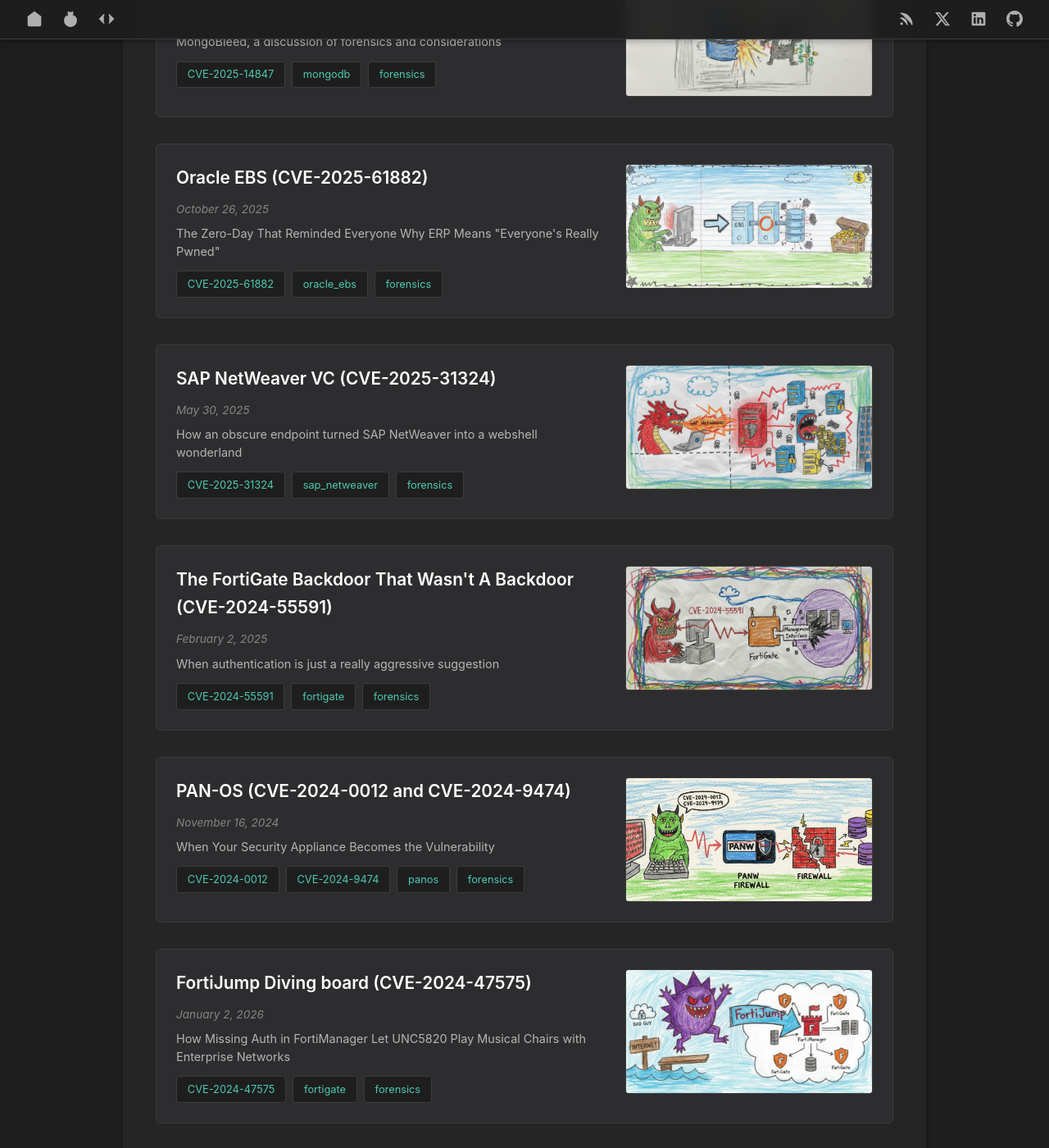
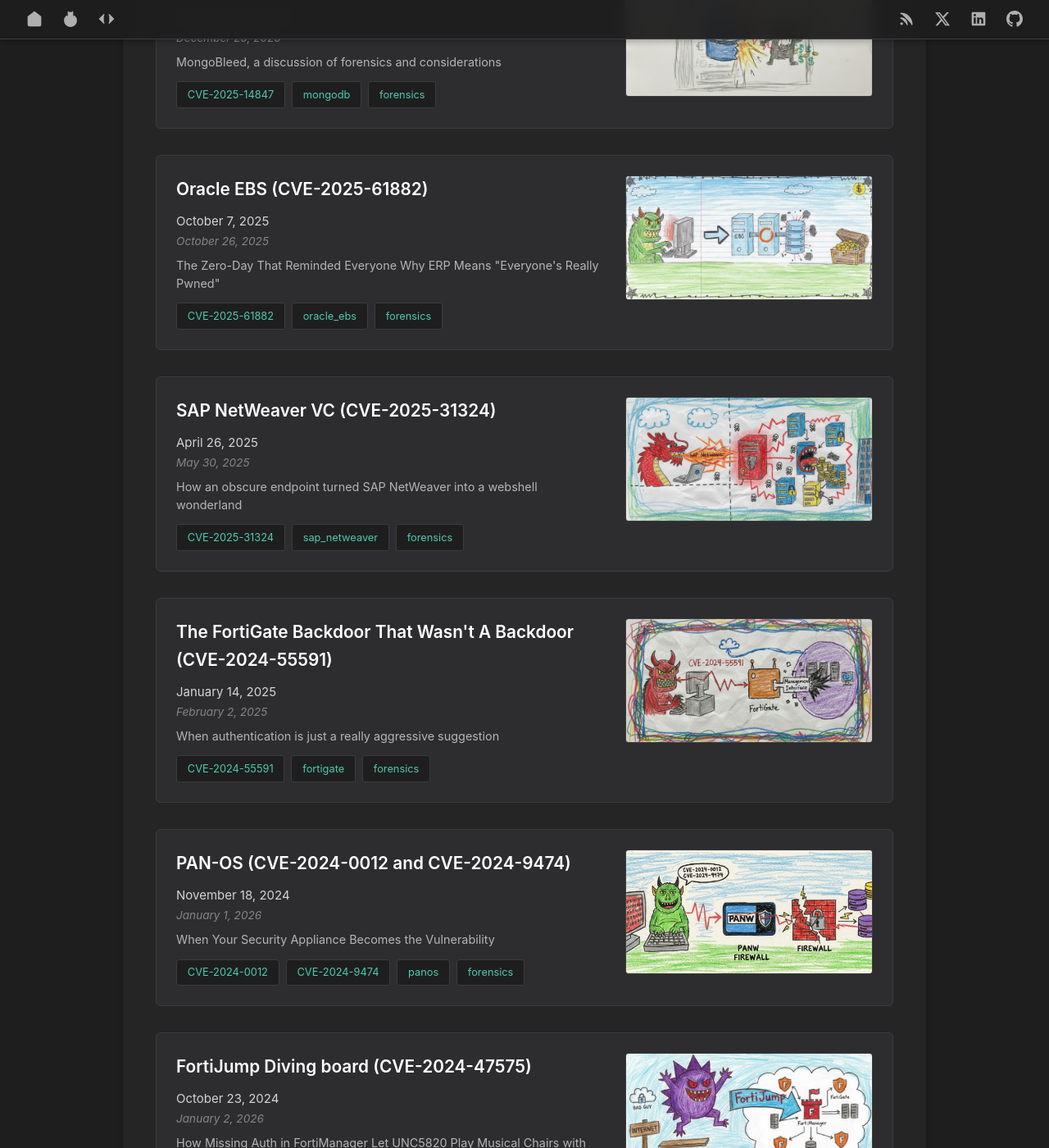
Before and after one commit to gottlabs/home, a Jekyll site: the page built from index.md, in a window 1280 px wide and 1400 px high, scrolled down 486 px. Shown: the whole window at 82% size. Built offline with Jekyll 4.4.1, drawn with Linux system fonts in a browser that asks for light colours.

Commit message:
Update index.md

```diff
--- a/index.md
+++ b/index.md
@@ -11,6 +11,7 @@ This site exists to publish research. Any resemblance to marketing is coincident
 <div class="research-post">
   <div class="post-content">
     <h4><a href="{{ site.baseurl }}/2025/12/29/mongobleed_forensics_cve2025-14847">MongoBleed Forensics (CVE-2025-14847)</a></h4>
+    <span class="cve-date">December 26, 2025</span>
     <span class="post-date">December 29, 2025</span>
     <p>MongoBleed, a discussion of forensics and considerations</p>
     <div class="post-tags">
@@ -27,6 +28,7 @@ This site exists to publish research. Any resemblance to marketing is coincident
 <div class="research-post">
   <div class="post-content">
     <h4><a href="{{ site.baseurl }}/2025/10/26/oracle_ebs_cve2025-61882">Oracle EBS (CVE-2025-61882)</a></h4>
+    <span class="cve-date">October 7, 2025</span>
     <span class="post-date">October 26, 2025</span>
     <p>The Zero-Day That Reminded Everyone Why ERP Means "Everyone's Really Pwned"</p>
     <div class="post-tags">
@@ -43,6 +45,7 @@ This site exists to publish research. Any resemblance to marketing is coincident
 <div class="research-post">
   <div class="post-content">
     <h4><a href="{{ site.baseurl }}/2025/05/30/sap_netweaver_cve2025-31324">SAP NetWeaver VC (CVE-2025-31324)</a></h4>
+    <span class="cve-date">April 26, 2025</span>
     <span class="post-date">May 30, 2025</span>
     <p>How an obscure endpoint turned SAP NetWeaver into a webshell wonderland</p>
     <div class="post-tags">
@@ -59,6 +62,7 @@ This site exists to publish research. Any resemblance to marketing is coincident
 <div class="research-post">
   <div class="post-content">
     <h4><a href="{{ site.baseurl }}/2025/02/01/fortigate_cve2024-55591">The FortiGate Backdoor That Wasn't A Backdoor (CVE-2024-55591)</a></h4>
+    <span class="cve-date">January 14, 2025</span>
     <span class="post-date">February 2, 2025</span>
     <p>When authentication is just a really aggressive suggestion</p>
     <div class="post-tags">
@@ -74,8 +78,9 @@ This site exists to publish research. Any resemblance to marketing is coincident
 
 <div class="research-post">
   <div class="post-content">
-    <h4><a href="{{ site.baseurl }}/2024/11/16/panos_cve2024-0012">PAN-OS (CVE-2024-0012 and CVE-2024-9474)</a></h4>
-    <span class="post-date">November 16, 2024</span>
+    <h4><a href="{{ site.baseurl }}/2026/01/01/panos_cve2024-0012">PAN-OS (CVE-2024-0012 and CVE-2024-9474)</a></h4>
+    <span class="cve-date">November 18, 2024</span>
+    <span class="post-date">January 1, 2026</span>
     <p>When Your Security Appliance Becomes the Vulnerability</p>
     <div class="post-tags">
       <span class="tag">CVE-2024-0012</span>
@@ -92,6 +97,7 @@ This site exists to publish research. Any resemblance to marketing is coincident
 <div class="research-post">
   <div class="post-content">
     <h4><a href="{{ site.baseurl }}/2026/01/02/fortijump_cve2024-47575">FortiJump Diving board (CVE-2024-47575)</a></h4>
+    <span class="cve-date">October 23, 2024</span>
     <span class="post-date">January 2, 2026</span>
     <p>How Missing Auth in FortiManager Let UNC5820 Play Musical Chairs with Enterprise Networks</p>
     <div class="post-tags">
```
